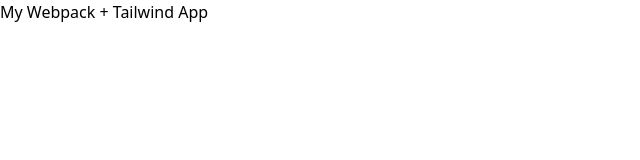
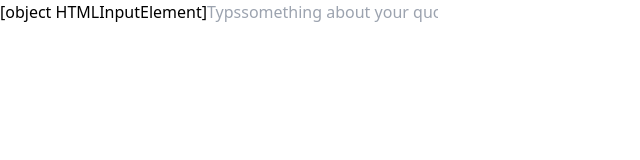
Before and after one commit to danielsafari143/quotes, a website built with webpack: page index.html in a window 1280 px wide. Shown: the whole page, without its empty margins (0-640 px from the left). Built offline with nearby package versions, Linux system fonts and the light colour scheme.

Commit message:
ADD INPUT ELEMENT

```diff
--- a/index.html
+++ b/index.html
@@ -5,8 +5,6 @@
     <meta name="viewport" content="width=device-width, initial-scale=1.0" />
     <title>Document</title>
   </head>
-  <body id="homepage">
-    <h1 class="color-blue-800">My Webpack + Tailwind App</h1>
-  </body>
+  <body id="homepage"></body>
   <script src="./dist/bundle.js"></script>
 </html>
--- a/src/index.ts
+++ b/src/index.ts
@@ -1,4 +1,4 @@
 import "./style.css";
 import Inputs from "./input";
 
-Inputs('homepage')
+Inputs("homepage");
--- a/src/input.ts
+++ b/src/input.ts
@@ -1,5 +1,8 @@
-export default function Inputs(id: string):HTMLElement {
-    const homepage = document.getElementById(id);
-    const input:HTMLElement = document.createElement('input');
-    return homepage.appendChild(input)
+export default function Inputs(id: string): HTMLElement {
+  const homepage: HTMLElement = document.getElementById(id);
+  const input: HTMLInputElement = document.createElement("input");
+  input.placeholder = "Typssomething about your quotes";
+  input.focus();
+  homepage.innerHTML += input;
+  return homepage.appendChild(input);
 }
--- a/src/posts.ts
+++ b/src/posts.ts
@@ -1,3 +1 @@
-export default function Posts() {
-
-}
+export default function Posts() {}
```
Also changed, not shown: dist/bundle.js, dist/index.html.
